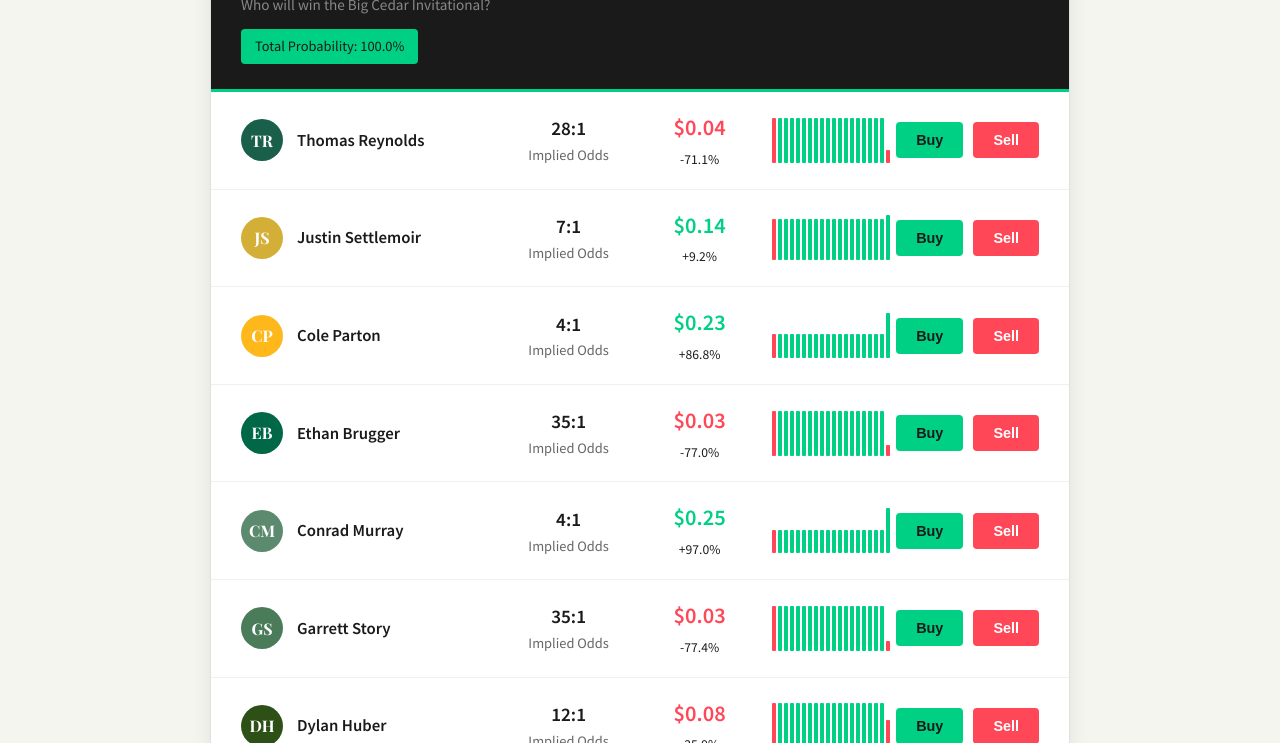
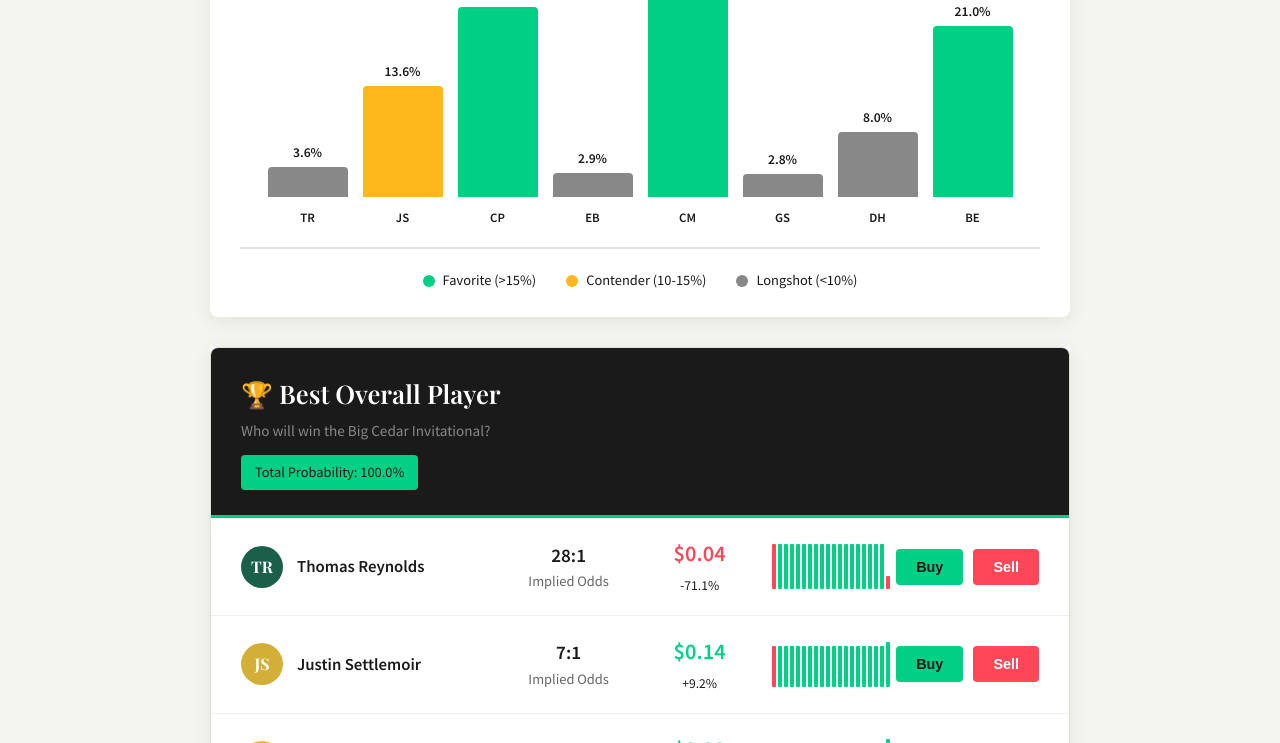
Before and after one commit to hulohot/big-cedar-invitational, a plain HTML site: page prediction-market.html in a window 1280 px wide. Shown: the part 357-1100 px from the top of the page. Drawn offline with nearby package versions, Linux system fonts and the light colour scheme.

Commit message:
Add market overview bar chart to prediction market

```diff
--- a/prediction-market.html
+++ b/prediction-market.html
@@ -257,6 +257,94 @@
             line-height: 1.7;
         }
 
+        .chart-section {
+            background: white;
+            margin-bottom: 30px;
+            padding: 25px 30px;
+            border-radius: 8px;
+            box-shadow: 0 4px 20px rgba(0,0,0,0.08);
+        }
+
+        .chart-title {
+            font-family: 'Playfair Display', serif;
+            font-size: 1.3rem;
+            color: #006747;
+            margin-bottom: 20px;
+            text-align: center;
+        }
+
+        .market-chart {
+            display: flex;
+            align-items: flex-end;
+            justify-content: center;
+            gap: 15px;
+            height: 250px;
+            padding: 20px 0;
+            border-bottom: 2px solid #e0e0e0;
+        }
+
+        .chart-bar-group {
+            display: flex;
+            flex-direction: column;
+            align-items: center;
+            flex: 1;
+            max-width: 80px;
+        }
+
+        .chart-bar-container {
+            width: 100%;
+            height: 200px;
+            display: flex;
+            align-items: flex-end;
+            justify-content: center;
+            position: relative;
+        }
+
+        .chart-bar {
+            width: 100%;
+            border-radius: 4px 4px 0 0;
+            transition: all 0.3s ease;
+            position: relative;
+        }
+
+        .chart-bar::after {
+            content: attr(data-price);
+            position: absolute;
+            top: -25px;
+            left: 50%;
+            transform: translateX(-50%);
+            font-size: 0.85rem;
+            font-weight: 700;
+            white-space: nowrap;
+        }
+
+        .chart-label {
+            margin-top: 10px;
+            font-size: 0.8rem;
+            font-weight: 600;
+            text-align: center;
+        }
+
+        .chart-legend {
+            display: flex;
+            justify-content: center;
+            gap: 30px;
+            margin-top: 20px;
+            font-size: 0.9rem;
+        }
+
+        .legend-item {
+            display: flex;
+            align-items: center;
+            gap: 8px;
+        }
+
+        .legend-dot {
+            width: 12px;
+            height: 12px;
+            border-radius: 50%;
+        }
+
         .portfolio-section {
             background: white;
             margin-top: 30px;
@@ -305,6 +393,27 @@
     </nav>
 
     <div class="container">
+        <div class="chart-section">
+            <div class="chart-title">📊 Market Overview — Current Prices</div>
+            <div id="market-chart" class="market-chart">
+                <!-- Chart bars generated by JS -->
+            </div>
+            <div class="chart-legend">
+                <div class="legend-item">
+                    <div class="legend-dot" style="background: #00d084;"></div>
+                    <span>Favorite (&gt;15%)</span>
+                </div>
+                <div class="legend-item">
+                    <div class="legend-dot" style="background: #ffb81c;"></div>
+                    <span>Contender (10-15%)</span>
+                </div>
+                <div class="legend-item">
+                    <div class="legend-dot" style="background: #888;"></div>
+                    <span>Longshot (&lt;10%)</span>
+                </div>
+            </div>
+        </div>
+
         <div class="market-section">
             <div class="kalshi-market">
                 <div class="kalshi-header">
@@ -429,7 +538,38 @@
                 `;
             }).join('');
 
+            renderChart();
             renderPortfolio();
+        }
+
+        function renderChart() {
+            const chartContainer = document.getElementById('market-chart');
+            const maxPrice = Math.max(...marketPrices);
+
+            chartContainer.innerHTML = players.map((player, i) => {
+                const price = marketPrices[i];
+                const height = (price / maxPrice) * 100;
+                const percentage = (price * 100).toFixed(1);
+
+                // Color based on probability tier
+                let barColor;
+                if (price > 0.15) barColor = '#00d084';
+                else if (price > 0.10) barColor = '#ffb81c';
+                else barColor = '#888';
+
+                return `
+                    <div class="chart-bar-group">
+                        <div class="chart-bar-container">
+                            <div class="chart-bar"
+                                 style="height: ${height}%; background: ${barColor};"
+                                 data-price="${percentage}%"
+                                 title="${player.name}: $${price.toFixed(2)} (${percentage}%)">
+                            </div>
+                        </div>
+                        <div class="chart-label">${player.initials}</div>
+                    </div>
+                `;
+            }).join('');
         }
 
         function buyShares(playerName) {
```
